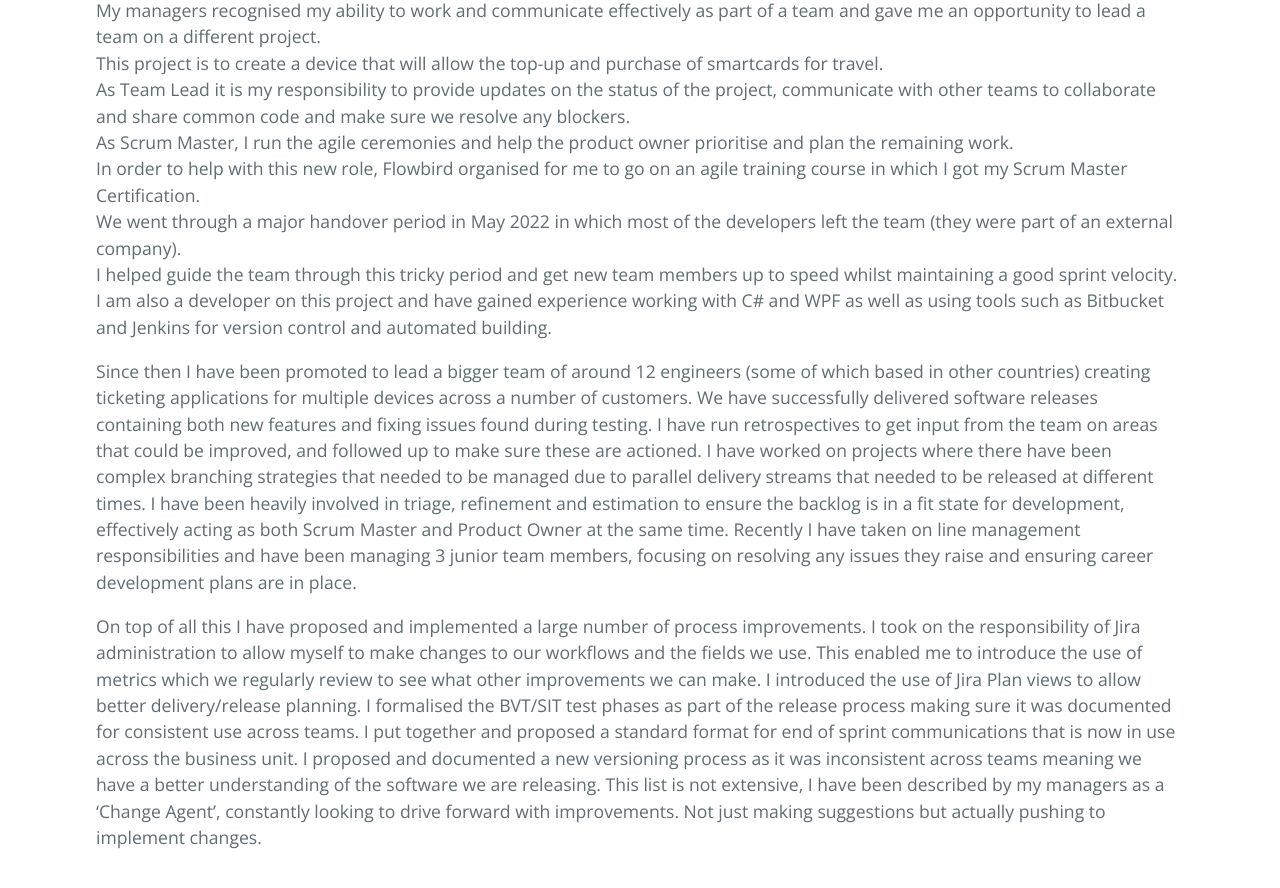
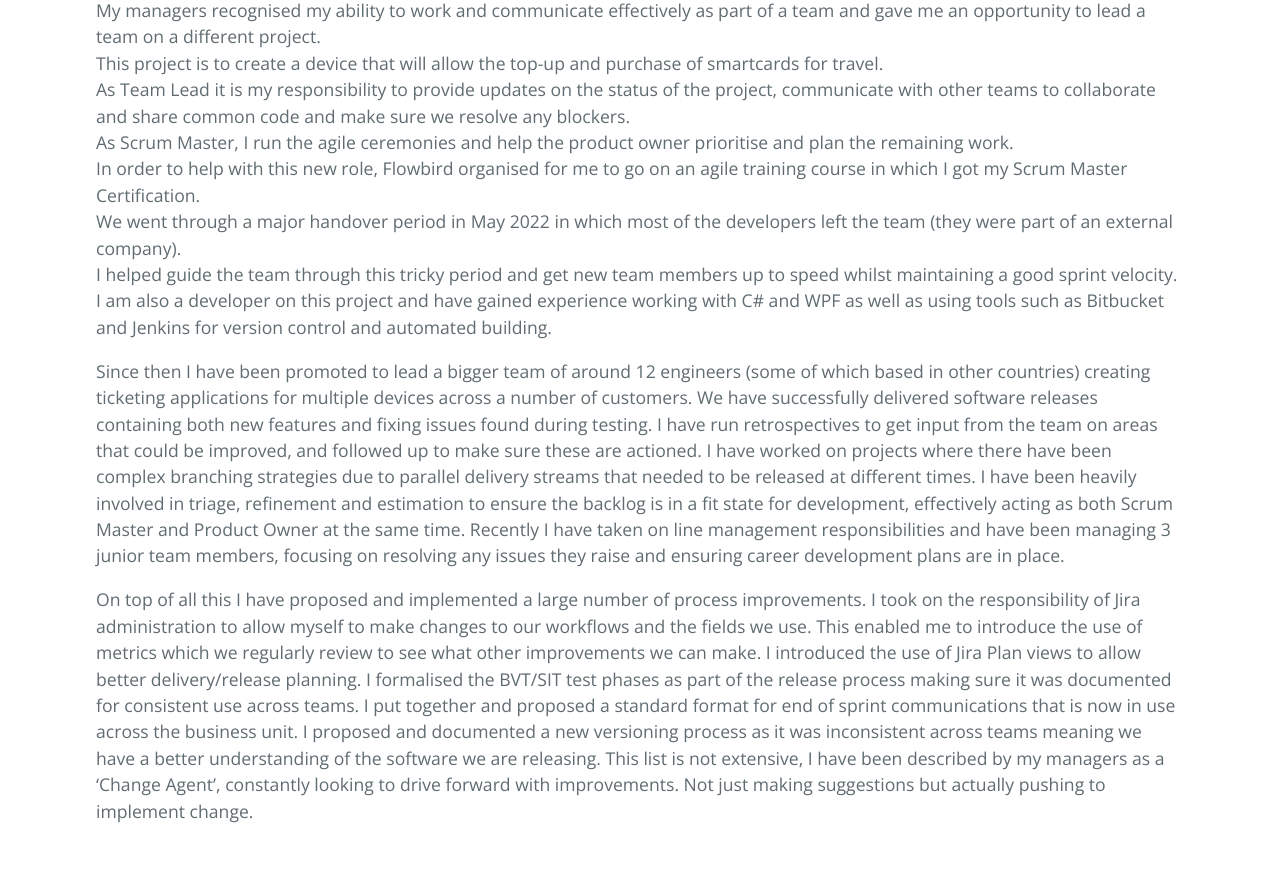
Before and after one commit to Pope10830/Pope10830.github.io, a Jekyll site: the page built from flowbird.md, in a window 1280 px wide and 900 px high, scrolled down 787 px. Shown: the top 888 px of the window. Built offline with Jekyll 4.4.1, drawn with Linux system fonts in a browser that asks for light colours.

Commit message:
Grammar changes

```diff
--- a/flowbird.md
+++ b/flowbird.md
@@ -31,7 +31,7 @@ I am also a developer on this project and have gained experience working with C#
 Since then I have been promoted to lead a bigger team of around 12 engineers (some of which based in other countries) creating ticketing applications for multiple devices across a number of customers.
 We have successfully delivered software releases containing both new features and fixing issues found during testing.
 I have run retrospectives to get input from the team on areas that could be improved, and followed up to make sure these are actioned.
-I have worked on projects where there have been complex branching strategies that needed to be managed due to parallel delivery streams that needed to be released at different times.
+I have worked on projects where there have been complex branching strategies due to parallel delivery streams that needed to be released at different times.
 I have been heavily involved in triage, refinement and estimation to ensure the backlog is in a fit state for development, effectively acting as both Scrum Master and Product Owner at the same time.
 Recently I have taken on line management responsibilities and have been managing 3 junior team members, focusing on resolving any issues they raise and ensuring career development plans are in place.
 
@@ -42,4 +42,4 @@ I introduced the use of Jira Plan views to allow better delivery/release plannin
 I formalised the BVT/SIT test phases as part of the release process making sure it was documented for consistent use across teams.
 I put together and proposed a standard format for end of sprint communications that is now in use across the business unit.
 I proposed and documented a new versioning process as it was inconsistent across teams meaning we have a better understanding of the software we are releasing.
-This list is not extensive, I have been described by my managers as a 'Change Agent', constantly looking to drive forward with improvements. Not just making suggestions but actually pushing to implement changes.
+This list is not extensive, I have been described by my managers as a 'Change Agent', constantly looking to drive forward with improvements. Not just making suggestions but actually pushing to implement change.
```
Also changed, not shown: index.md (+1 -1 lines).
